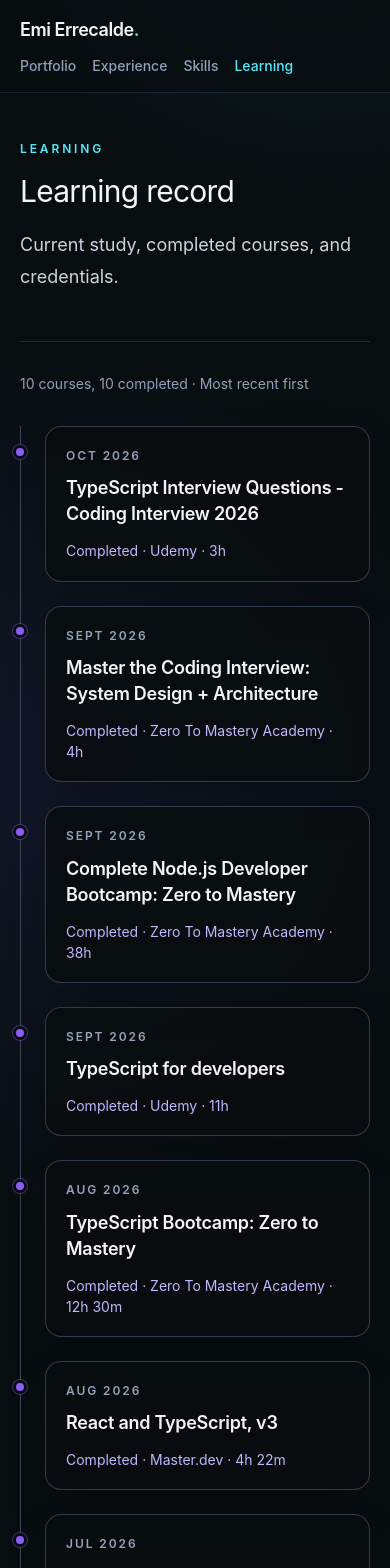
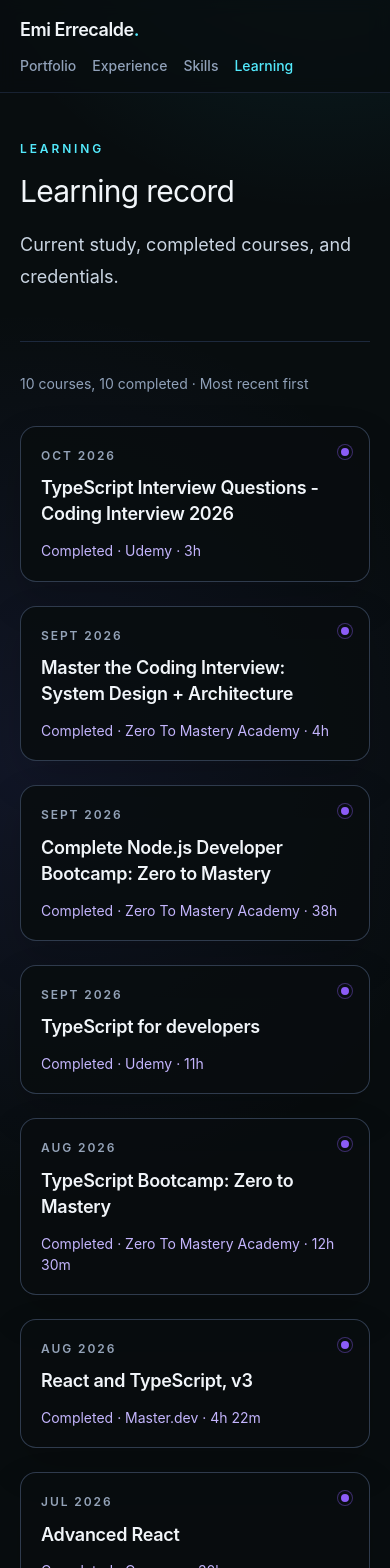
Before and after one commit to eerrecalde/emis-portfolio, a React (Vite) app: page /learning in a window 390 px wide. Shown: the top 1568 px of the page. Built offline with nearby package versions, Linux system fonts and the light colour scheme.

Commit message:
Remove the mobile learning rail
Present the single-column learning grid without a connector line while retaining the in-card course status marker.

```diff
--- a/src/styles.css
+++ b/src/styles.css
@@ -359,8 +359,6 @@ body {
   .learning-timeline {
     display: block;
     margin-top: 2rem;
-    padding: 0 0 0 1.5rem;
-    border-left: 1px solid rgb(71 85 105 / 0.8);
   }
 
   .learning-timeline__item {
@@ -369,12 +367,6 @@ body {
 
   .learning-timeline__item:last-child {
     margin-bottom: 0;
-  }
-
-  .learning-timeline__marker {
-    top: 1.18rem;
-    right: auto;
-    left: -2rem;
   }
 
   .course-details {
```
Also changed, not shown: 1 other file (tests, documents, lock files or other folders).
